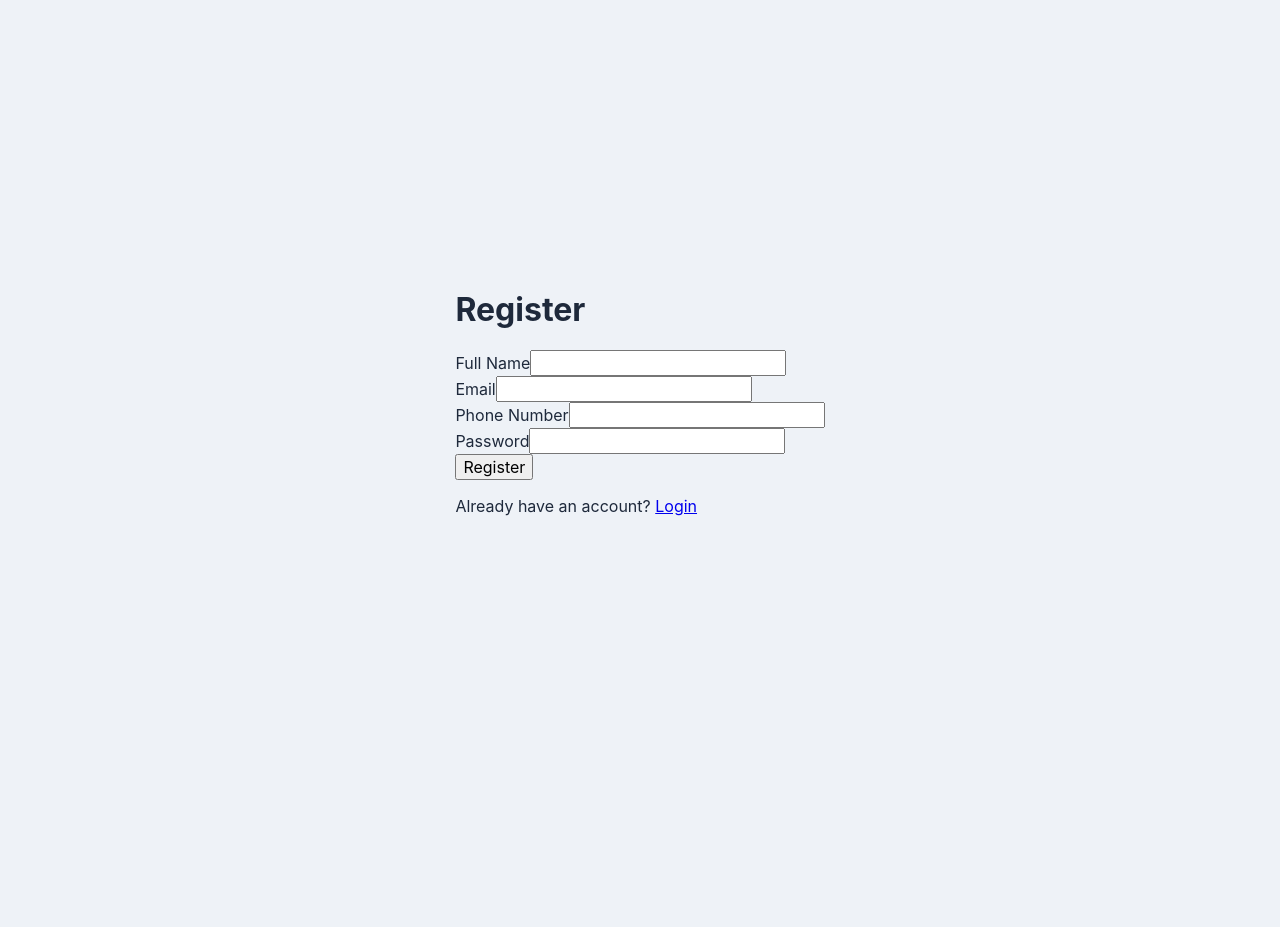
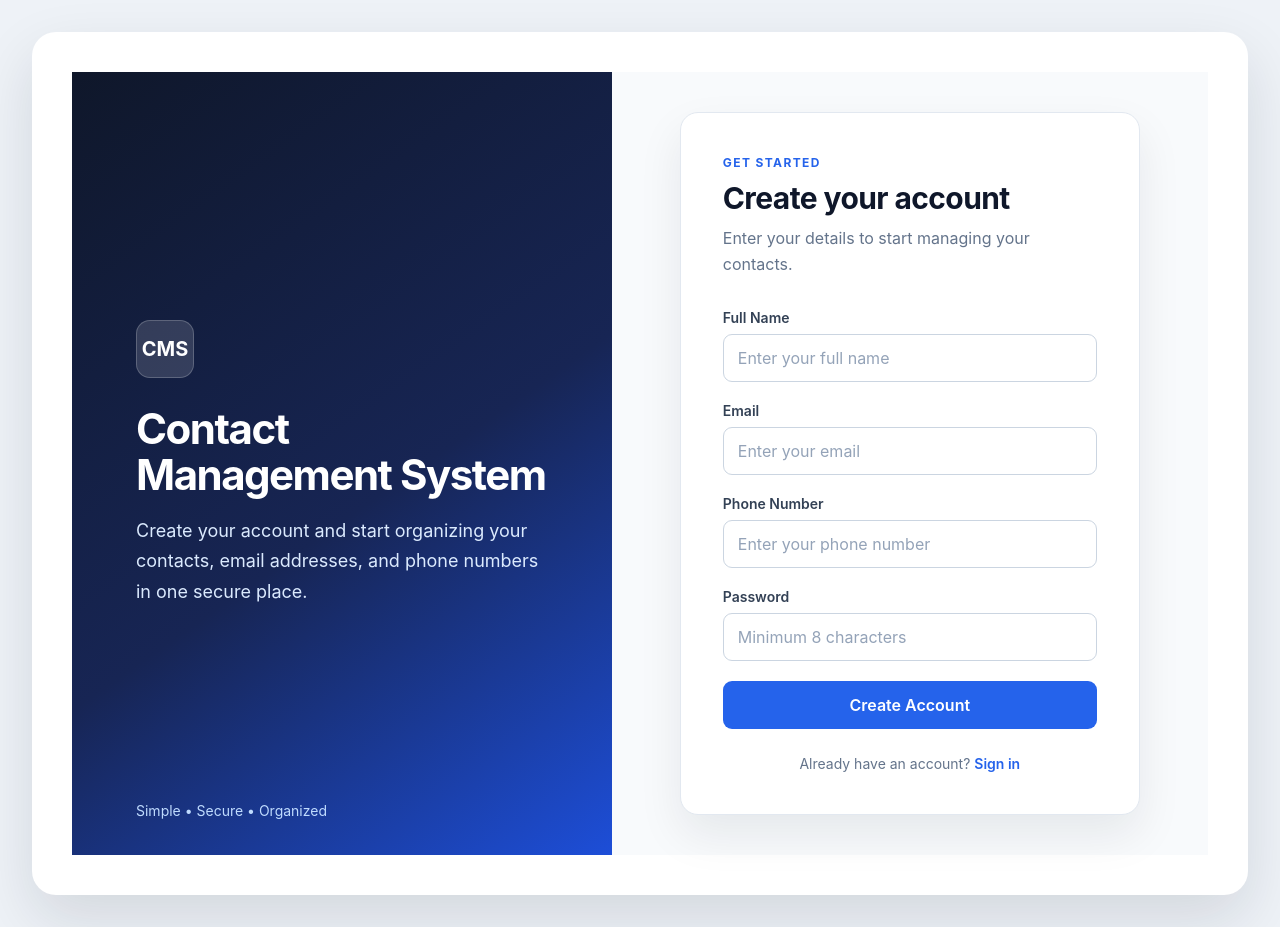
Before and after one commit to 10pshine-cohort-9/cohort-9-java-14438-arisha, a React app in the folder frontend/: page /register in a window 1280 px wide. Before the commit the page ends 800 px from the top, so only its background shows below. Built offline with nearby package versions, Linux system fonts and the light colour scheme; the HTML template or start-up script is replaced by a standard one.

Commit message:
Style professional registration page

```diff
--- a/frontend/src/pages/RegisterPage.jsx
+++ b/frontend/src/pages/RegisterPage.jsx
@@ -49,60 +49,122 @@ function RegisterPage() {
     }
 
     return (
-        <div>
-            <h1>Register</h1>
+    <div className="auth-page">
+        <section className="auth-brand">
+            <div className="brand-badge">CMS</div>
 
-            <form onSubmit={handleSubmit}>
-                <div>
+            <h1>
+                Contact Management
+                <span> System</span>
+            </h1>
+
+            <p className="brand-description">
+                Create your account and start organizing your contacts,
+                email addresses, and phone numbers in one secure place.
+            </p>
+
+            <div className="brand-footer">
+                Simple • Secure • Organized
+            </div>
+        </section>
+
+        <section className="auth-panel">
+            <div className="auth-card">
+                <div className="auth-heading">
+                    <p className="auth-eyebrow">
+                        GET STARTED
+                    </p>
+
+                    <h2>Create your account</h2>
+
+                    <p>
+                        Enter your details to start managing your contacts.
+                    </p>
+                </div>
+
+                <form
+                    className="auth-form"
+                    onSubmit={handleSubmit}
+                >
+                    <div className="form-group">
                         <label>Full Name</label>
+
                         <input
                             type="text"
+                            placeholder="Enter your full name"
                             value={fullName}
-                        onChange={(event) => setFullName(event.target.value)}
+                            onChange={(event) =>
+                                setFullName(event.target.value)
+                            }
                             required
                         />
                     </div>
 
-                <div>
+                    <div className="form-group">
                         <label>Email</label>
+
                         <input
                             type="email"
+                            placeholder="Enter your email"
                             value={email}
-                        onChange={(event) => setEmail(event.target.value)}
+                            onChange={(event) =>
+                                setEmail(event.target.value)
+                            }
                         />
                     </div>
 
-                <div>
+                    <div className="form-group">
                         <label>Phone Number</label>
+
                         <input
                             type="text"
+                            placeholder="Enter your phone number"
                             value={phoneNumber}
-                        onChange={(event) => setPhoneNumber(event.target.value)}
+                            onChange={(event) =>
+                                setPhoneNumber(event.target.value)
+                            }
                         />
                     </div>
 
-                <div>
+                    <div className="form-group">
                         <label>Password</label>
+
                         <input
                             type="password"
+                            placeholder="Minimum 8 characters"
                             value={password}
-                        onChange={(event) => setPassword(event.target.value)}
+                            onChange={(event) =>
+                                setPassword(event.target.value)
+                            }
                             minLength="8"
                             required
                         />
                     </div>
 
-                {error && <p>{error}</p>}
+                    {error && (
+                        <p className="form-message error-message">
+                            {error}
+                        </p>
+                    )}
 
-                <button type="submit">Register</button>
+                    <button
+                        className="primary-button full-width"
+                        type="submit"
+                    >
+                        Create Account
+                    </button>
                 </form>
 
-            <p>
+                <p className="auth-switch">
                     Already have an account?{" "}
-                <Link to="/">Login</Link>
+                    <Link to="/">
+                        Sign in
+                    </Link>
                 </p>
             </div>
+        </section>
+    </div>
 );
+
 }
-
 export default RegisterPage;
```
Lines whose indentation alone changed are shown as unchanged.
